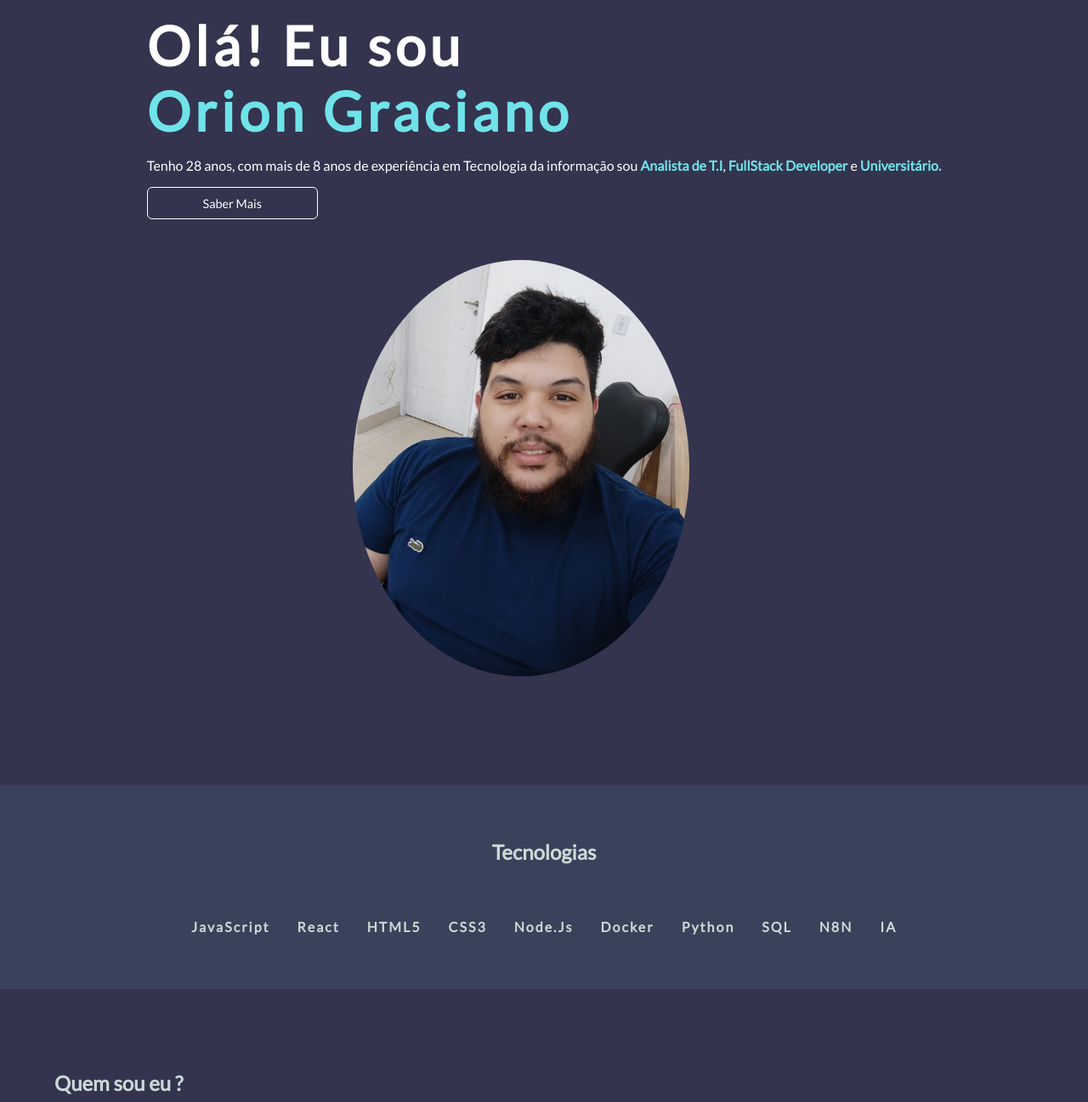
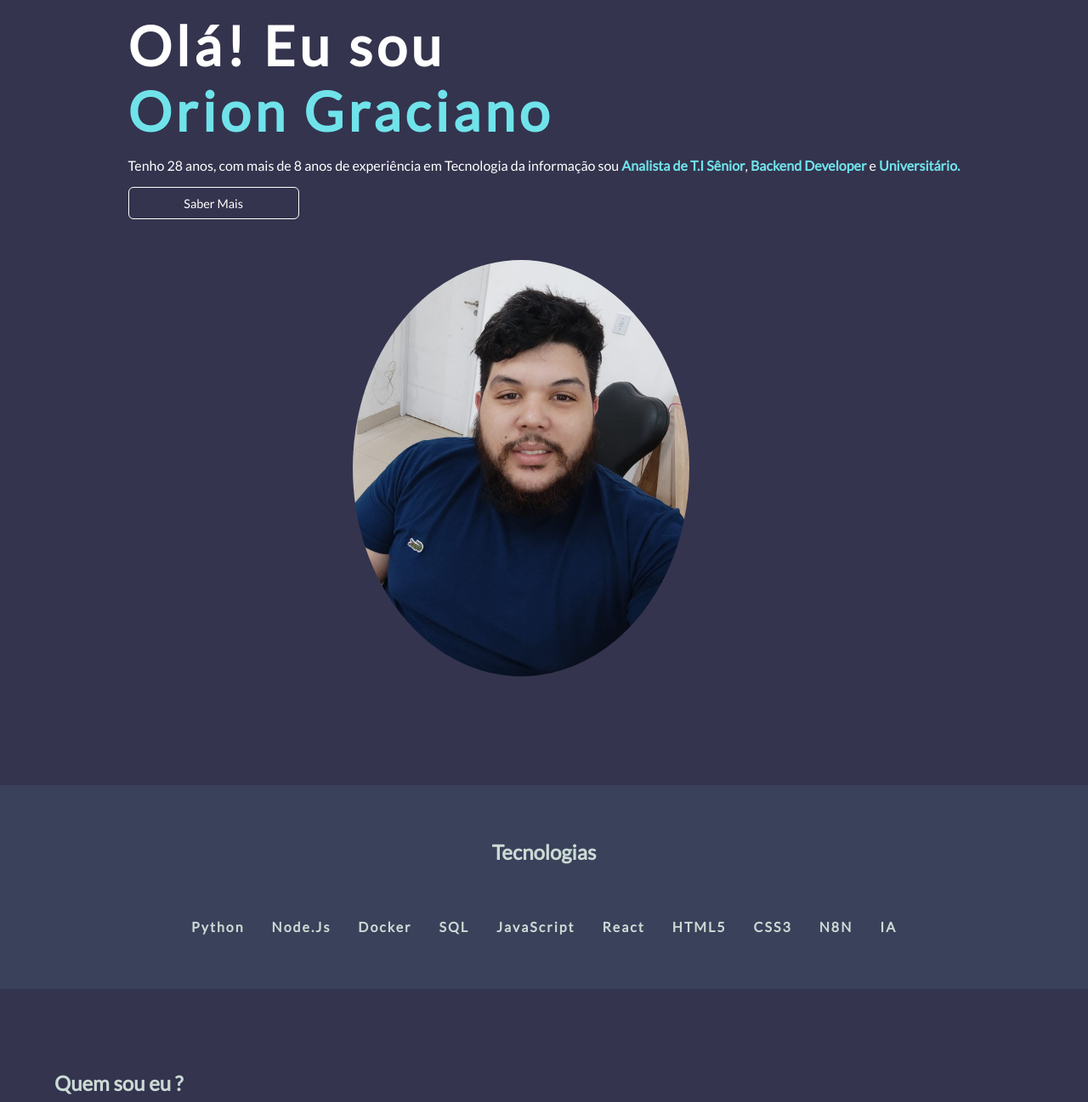
Before and after one commit to oriongraciano/oriongraciano.github.io, a plain HTML site: page Index.html in a window 1280 px wide. Shown: the part 225-1522 px from the top of the page at 85% size. Drawn offline with Linux system fonts and the light colour scheme; no server answers.

Commit message:
Update Index.html

```diff
--- a/Index.html
+++ b/Index.html
@@ -50,7 +50,7 @@
         <section class="first-section">
             <div>
                 <h1>Olá! Eu sou <br> <strong>Orion Graciano</strong></h1>
-                <p>Tenho 28 anos, com mais de 8 anos de experiência em Tecnologia da informação sou <strong>Analista de T.I</strong>,<strong> FullStack Developer</strong> e <strong>Universitário.</strong></p>
+                <p>Tenho 28 anos, com mais de 8 anos de experiência em Tecnologia da informação sou <strong>Analista de T.I Sênior</strong>,<strong> Backend Developer</strong> e <strong>Universitário.</strong></p>
                 <a class="btn-action link-action" type="button" href="MeuCurriculo/Orion Graciano Currículo(04.26).pdf"
                     title="Baixar Curriculo" target="_blank">Saber Mais</a>
             </div>
@@ -62,14 +62,14 @@
         <section id="experiences" class="second-section">
             <h2 class="title">Tecnologias</h2>
             <ul>
+                <li>Python</li>
+                <li>Node.Js</li>
+                <li>Docker</li>
+                <li>SQL</li>
                 <li>JavaScript</li>
                 <li>React</li>
                 <li>HTML5</li>
                 <li>CSS3</li>
-                <li>Node.Js</li>
-                <li>Docker</li>
-                <li>Python</li>
-                <li>SQL</li>
                 <li>N8N</li>
                 <li>IA</li>
             </ul>
```
